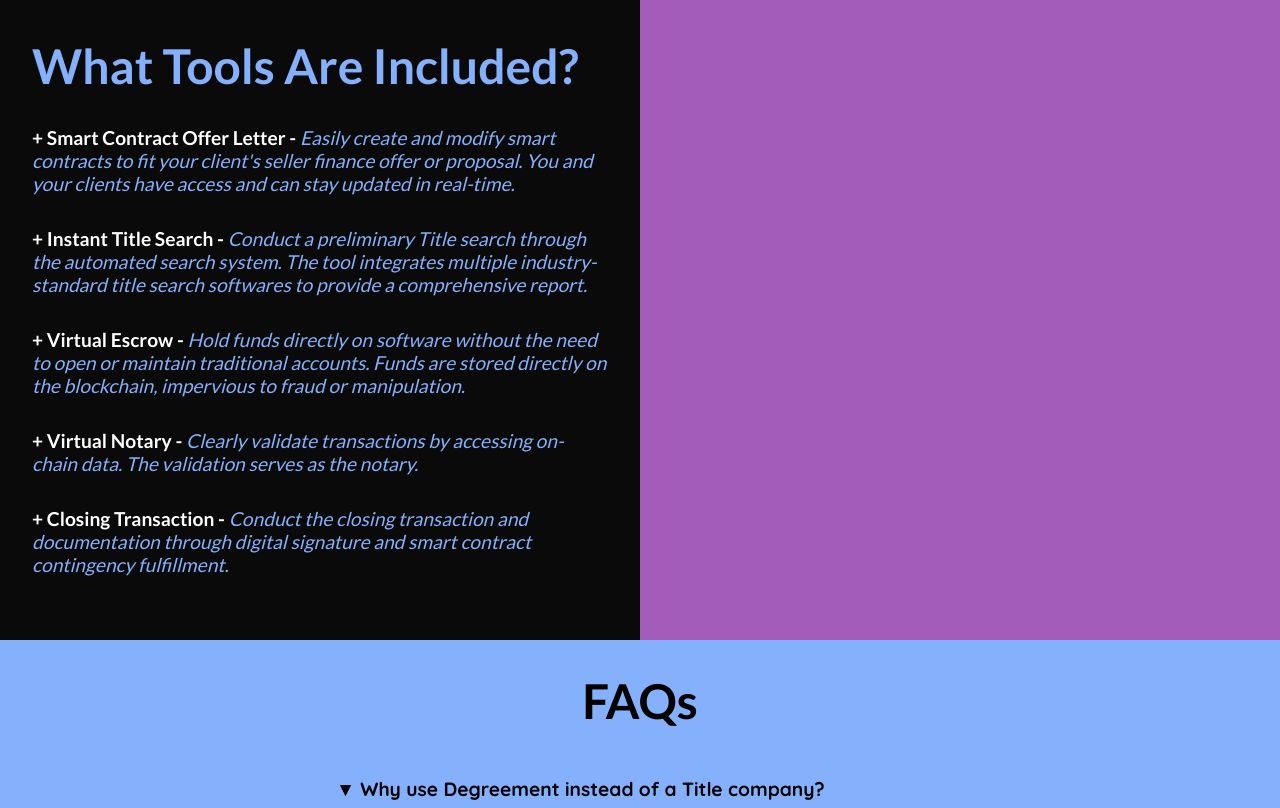
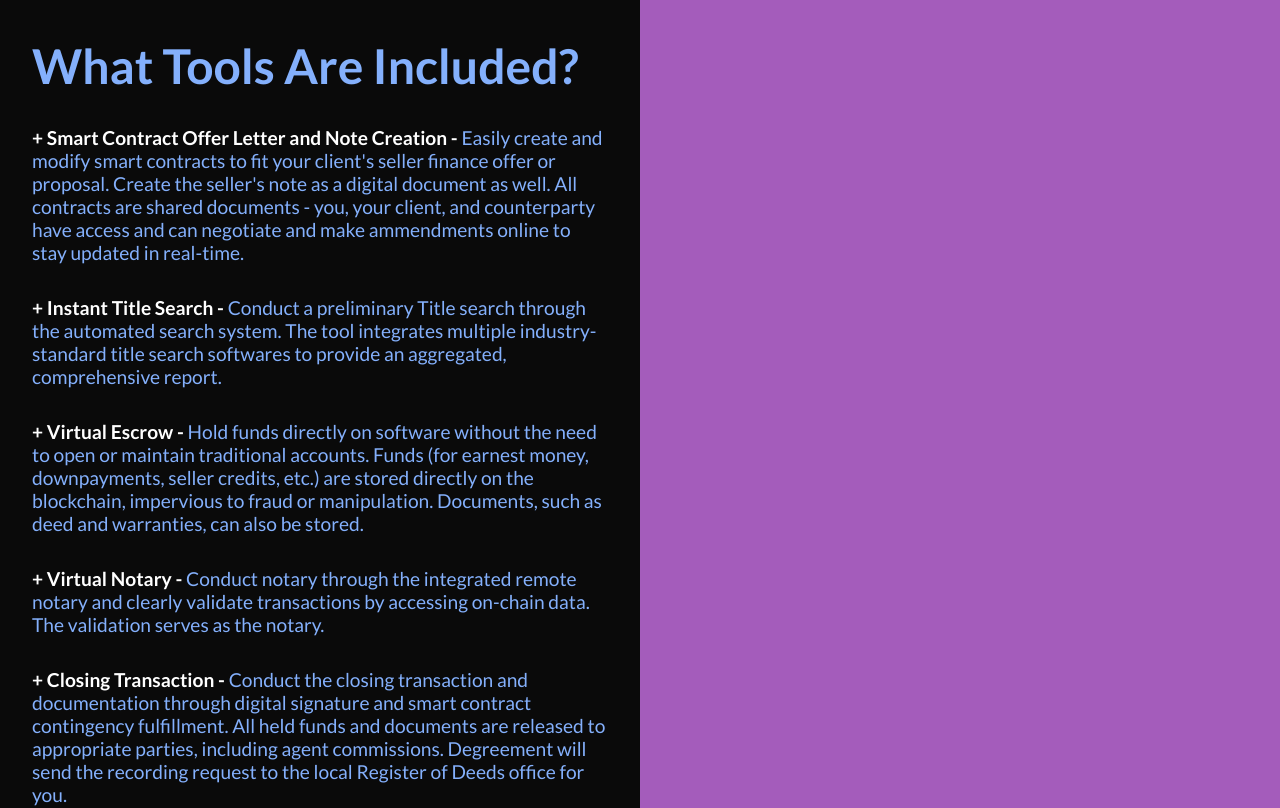
Before and after one commit to TripleKai/degreement, a React (Vite) app: page / in a window 1280 px wide. Shown: the part 2340-3148 px from the top of the page. Built offline with nearby package versions, Linux system fonts and the light colour scheme.

Commit message:
Fixed .htaccess - reverted back to original to enable hosting updates again. Added further detail to FAQ, Features, and About sections.

```diff
--- a/src/components/FAQ.jsx
+++ b/src/components/FAQ.jsx
@@ -30,8 +30,8 @@
       answer:
         'No. There is no sense for a company to create a cryptocurrency or blockchain for itself. \
       Blockchains derive their utility from decentralization - if we were to create our own blockchain, it would be centralized. \
-      It is much more efficient to use a simple database for any operational data instead. As for investors, \
-      if we ever seek investment, it would be through traditional stocks - we prefer to stick to regulated securities :)',
+      It is much more efficient to use a simple database for any operational data instead. If investments are sought, \
+      we would prefer to stick to regulated securities.',
     },
     {
       id: 4,
--- a/src/components/Features.jsx
+++ b/src/components/Features.jsx
@@ -16,42 +16,40 @@
       <motion.div id={styles.features}>
         <h1>What Tools Are Included?</h1>
         <p className={styles.explanation}>
-          <b> + Smart Contract Offer Letter -</b>{' '}
-          <i>
-            Easily create and modify smart contracts to fit your client's seller
-            finance offer or proposal. You and your clients have access and can
-            stay updated in real-time.
-          </i>
+          <b> + Smart Contract Offer Letter and Note Creation - </b>
+          Easily create and modify smart contracts to fit your client's seller
+          finance offer or proposal. Create the seller's note as a digital
+          document as well. All contracts are shared documents - you, your
+          client, and counterparty have access and can negotiate and make
+          ammendments online to stay updated in real-time.
         </p>
         <p className={styles.explanation}>
-          <b>+ Instant Title Search -</b>{' '}
-          <i>
-            Conduct a preliminary Title search through the automated search
-            system. The tool integrates multiple industry-standard title search
-            softwares to provide a comprehensive report.
-          </i>
+          <b>+ Instant Title Search - </b>
+          Conduct a preliminary Title search through the automated search
+          system. The tool integrates multiple industry-standard title search
+          softwares to provide an aggregated, comprehensive report.
         </p>
         <p className={styles.explanation}>
-          <b>+ Virtual Escrow -</b>{' '}
-          <i>
-            Hold funds directly on software without the need to open or maintain
-            traditional accounts. Funds are stored directly on the blockchain,
-            impervious to fraud or manipulation.
-          </i>
+          <b>+ Virtual Escrow - </b>
+          Hold funds directly on software without the need to open or maintain
+          traditional accounts. Funds (for earnest money, downpayments, seller
+          credits, etc.) are stored directly on the blockchain, impervious to
+          fraud or manipulation. Documents, such as deed and warranties, can
+          also be stored.
         </p>
         <p className={styles.explanation}>
-          <b>+ Virtual Notary -</b>{' '}
-          <i>
-            Clearly validate transactions by accessing on-chain data. The
-            validation serves as the notary.
-          </i>
+          <b>+ Virtual Notary - </b>
+          Conduct notary through the integrated remote notary and clearly
+          validate transactions by accessing on-chain data. The validation
+          serves as the notary.
         </p>
         <p className={styles.explanation}>
-          <b>+ Closing Transaction -</b>{' '}
-          <i>
-            Conduct the closing transaction and documentation through digital
-            signature and smart contract contingency fulfillment.
-          </i>
+          <b>+ Closing Transaction - </b>
+          Conduct the closing transaction and documentation through digital
+          signature and smart contract contingency fulfillment. All held funds
+          and documents are released to appropriate parties, including agent
+          commissions. Degreement will send the recording request to the local
+          Register of Deeds office for you.
         </p>
       </motion.div>
       <motion.div
--- a/src/pages/About.jsx
+++ b/src/pages/About.jsx
@@ -25,8 +25,9 @@
           rejections, and acceptances of terms
         </h2>
         <h2>
-          Once buyer and seller accept terms and conditions, title search is
-          conducted instantly to generate a report
+          Once buyer and seller accept terms and conditions, seller note is
+          created and title search is conducted to generate a report in short
+          order
         </h2>
         <h2>
           Buyer finds the best title insurance provider based on the generated
@@ -39,10 +40,15 @@
           and seller credits) to the Smart Contract
         </h2>
         <h2>
-          Closing can now be conducted on an agreed-upon time, where buyer and
-          seller sign digital signatures to satisfy the Smart Contract’s
-          conditions, which releases the held funds to the seller and the deed
-          (+ other documents and seller credits) to the buyer.{' '}
+          Closing can now be conducted by remote notary on an agreed-upon time,
+          where buyer and seller sign digital signatures to satisfy the Smart
+          Contract’s conditions, which releases the held funds to the seller,
+          the deed (+ other documents and seller credits) to the buyer, and
+          commissions to the agents.{' '}
+        </h2>
+        <h2>
+          Degreement sends recording request to the local Register of Deeds
+          office to officially close the transaction.
         </h2>
       </motion.header>
     </>
```
Also changed, not shown: 1 other file (tests, documents, lock files or other folders).
